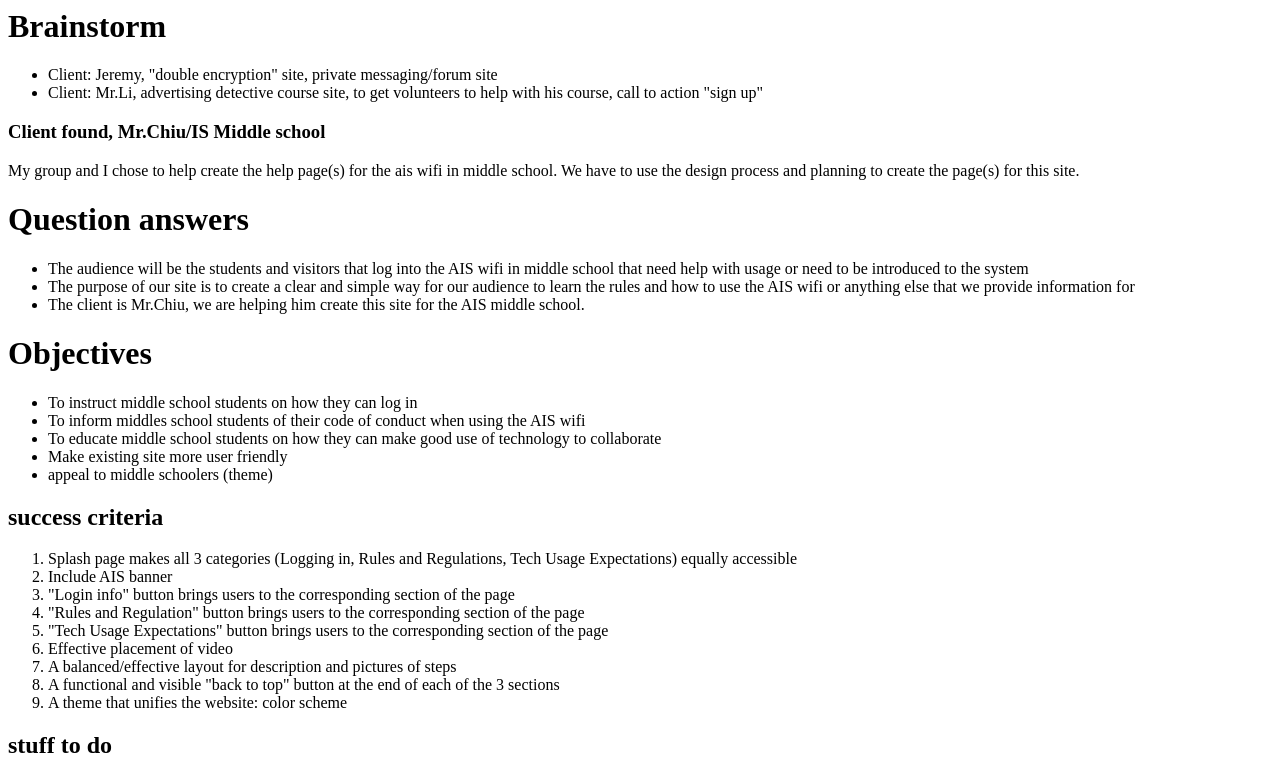
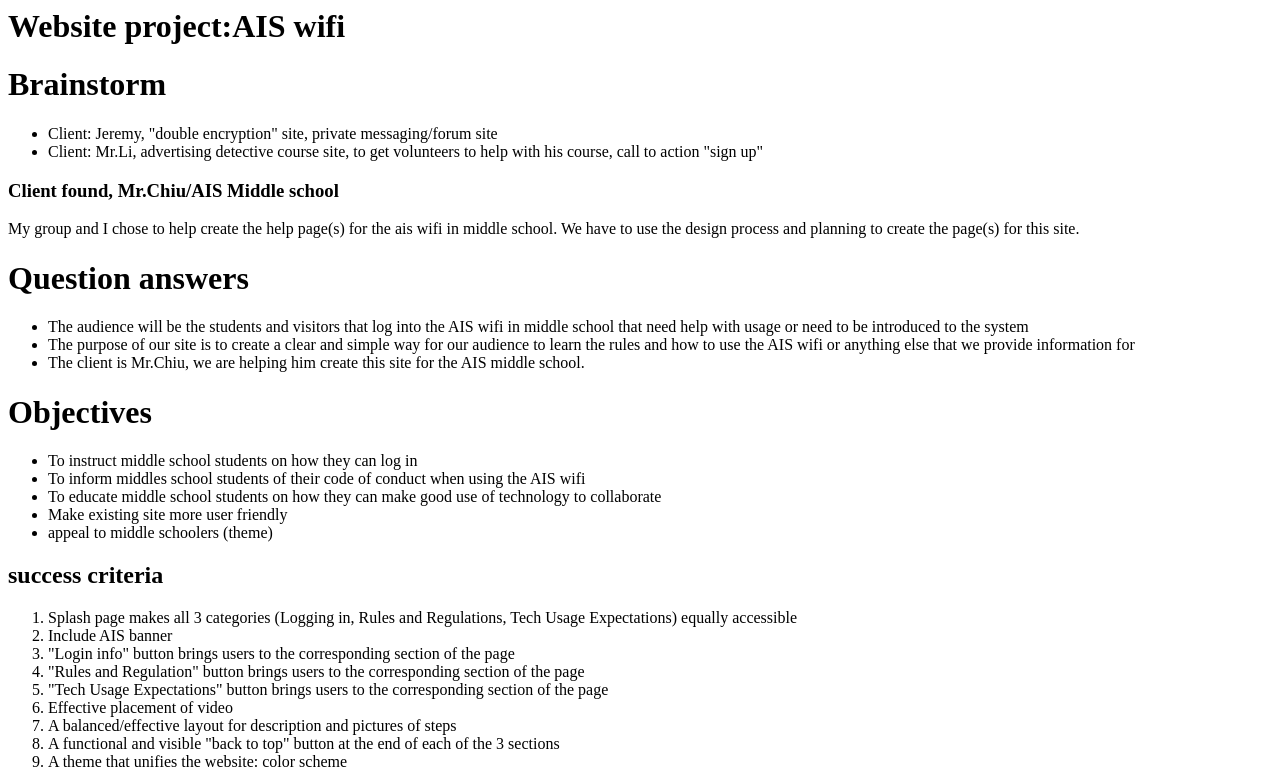
Before and after one commit to 809467/CTD-Planning-Site-JLam, a plain HTML site: page index.html in a window 1280 px wide. Shown: the top 776 px of the page. Drawn offline with Linux system fonts and the light colour scheme.

Commit message:
sixed"A"

```diff
--- a/index.html
+++ b/index.html
@@ -4,12 +4,14 @@
 <title>Jet's Planning Site </title>
 </head>
 <body>
+<h1> Website project:AIS wifi</h1>
+<p></p>
 <h1> Brainstorm </h1>
 <ul>
 <li> Client: Jeremy, "double encryption" site, private messaging/forum site</li>
 <li> Client: Mr.Li, advertising detective course site, to get volunteers to help with his course, call to action "sign up"</li>
 </ul>
-<h3> Client found, Mr.Chiu/IS Middle school </h3>
+<h3> Client found, Mr.Chiu/AIS Middle school </h3>
 <p> My group and I chose to help create the help page(s) for the ais wifi in middle school. We have to use the design process and planning to create the page(s) for this site.</p>
 <h1> Question answers </h1>
 <ul>
```
Also changed, not shown: Wireframe final. png (2).png (added), Wireframe final. png.png (added), Wireframe main page (1).png (added), Wireframe main page.png (added), wireframe.png (added), wireframe2.png (added).
